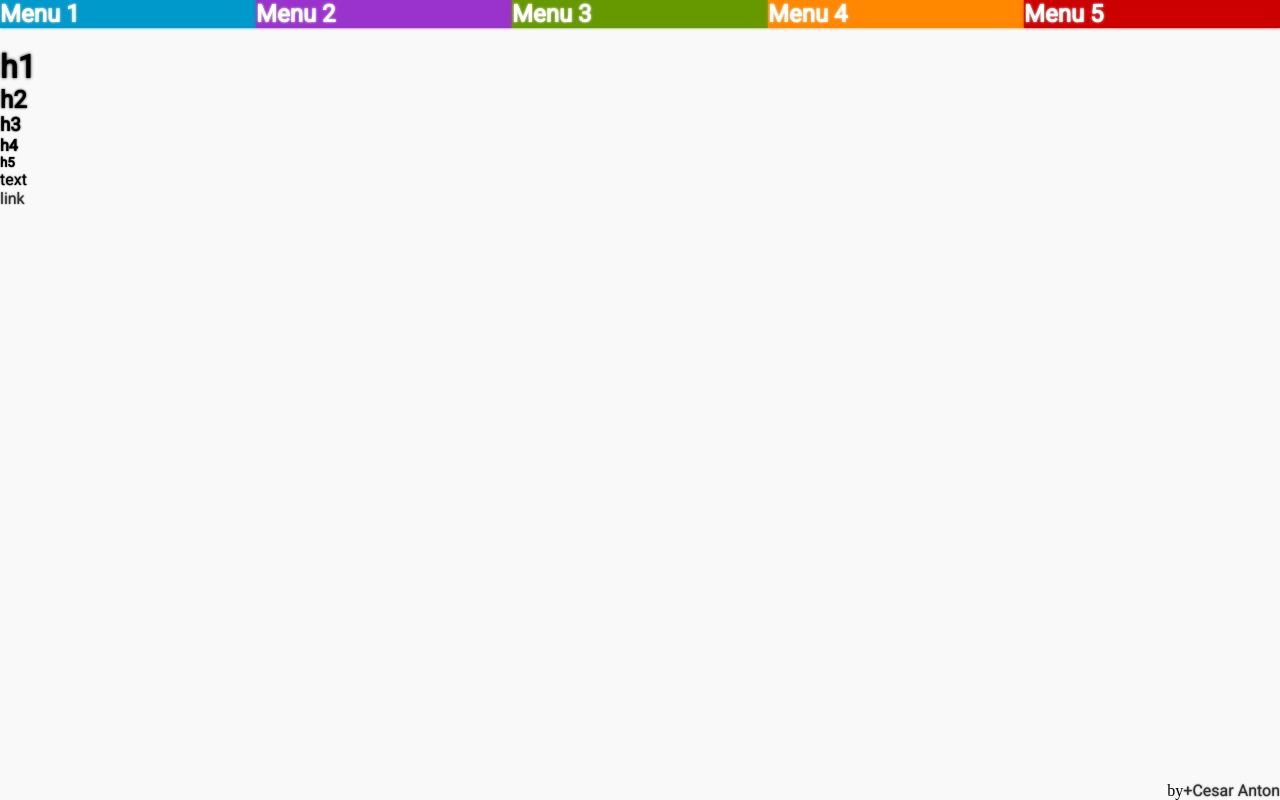
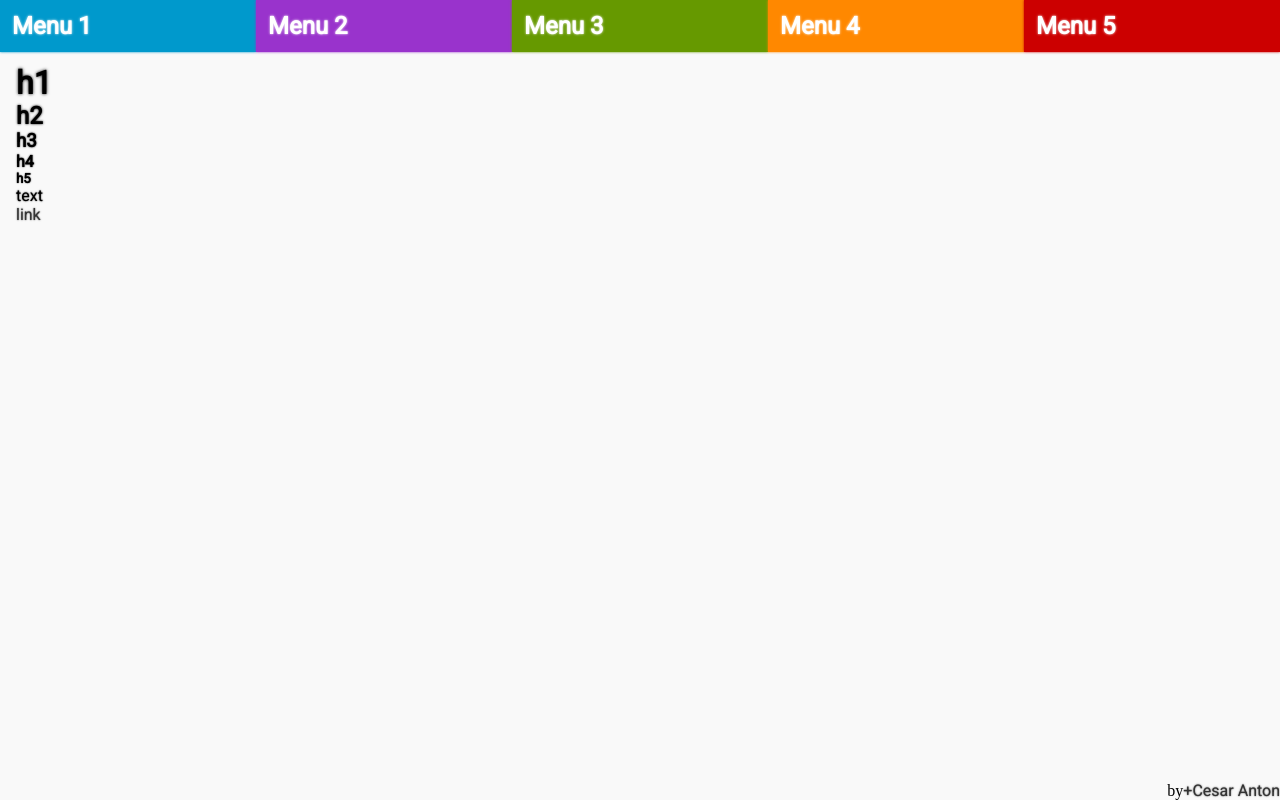
Before and after one commit to reicek/CSS3-Drop-Menu, a plain HTML site: page index.html in a window 1280 px wide. Drawn offline with Linux system fonts and the light colour scheme.

Commit message:
Update clickDropDownMenu.css
minor visual improvements

```diff
--- a/css/clickDropDownMenu.css
+++ b/css/clickDropDownMenu.css
@@ -184,7 +184,8 @@ article {
 	/* W3C */
 	box-flex:1;
 
-	margin-top:3em;
+	margin-left:1em;
+	margin-top:4em;
 }
 footer {
 	/* webkit */
@@ -210,6 +211,7 @@ footer {
 }
 .menu_box {
 	/* W3C */
+	padding:0.5em;
 	color:#fff;
 	text-shadow: 0em 0em 0.1em #fff;
 }
```
